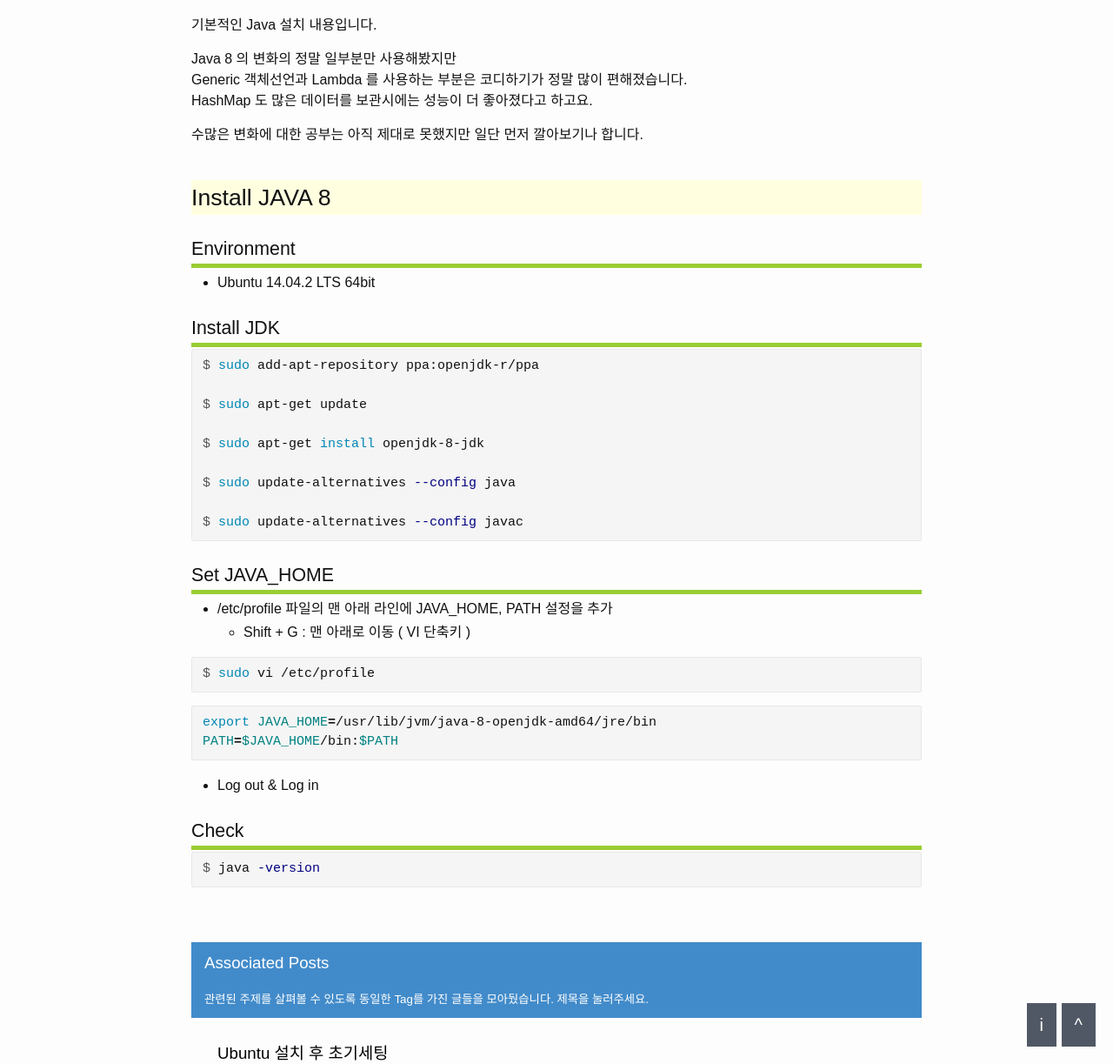
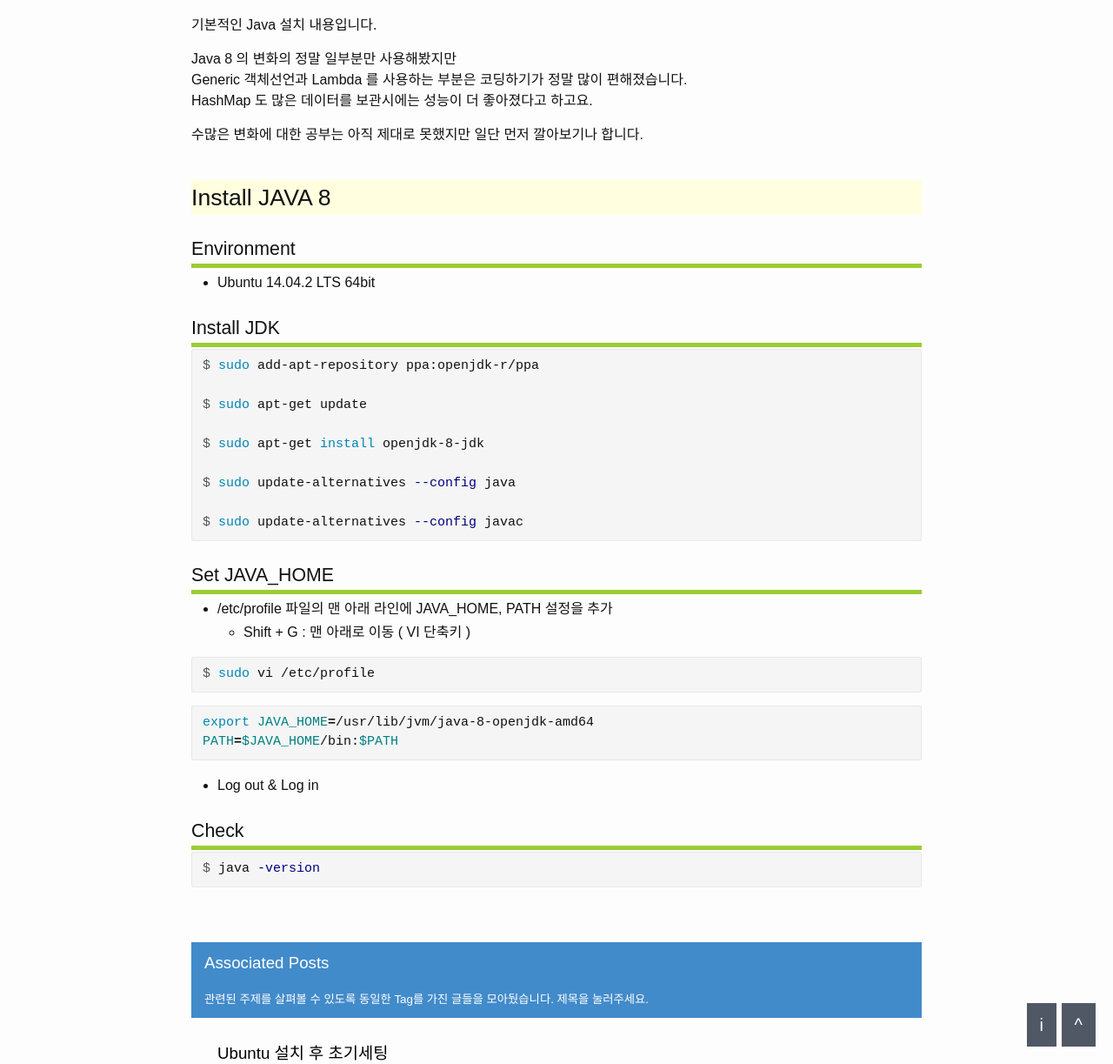
Before and after one commit to dveamer/dveamer.github.io, a Jekyll site: the page built from _posts/Java/2015-07-08-HowToInstallJava8.md, in a window 1280 px wide and 1400 px high, scrolled down 694 px. Shown: the part 177-1400 px from the top of the window at 87% size. Built offline with Jekyll 4.4.1, drawn with Linux system fonts in a browser that asks for light colours; comment, search, counter and statistics services are not loaded.

Commit message:
modify articles

```diff
--- a/_posts/Java/2015-07-08-HowToInstallJava8.md
+++ b/_posts/Java/2015-07-08-HowToInstallJava8.md
@@ -14,7 +14,7 @@
 기본적인 Java 설치 내용입니다.
 
 Java 8 의 변화의 정말 일부분만 사용해봤지만
-Generic 객체선언과 Lambda 를 사용하는 부분은 코디하기가 정말 많이 편해졌습니다.
+Generic 객체선언과 Lambda 를 사용하는 부분은 코딩하기가 정말 많이 편해졌습니다.
 HashMap 도 많은 데이터를 보관시에는 성능이 더 좋아졌다고 하고요.
 
 수많은 변화에 대한 공부는 아직 제대로 못했지만 일단 먼저 깔아보기나 합니다.
@@ -49,7 +49,7 @@
 ~~~
 
 ~~~bash
-export JAVA_HOME=/usr/lib/jvm/java-8-openjdk-amd64/jre/bin
+export JAVA_HOME=/usr/lib/jvm/java-8-openjdk-amd64
 PATH=$JAVA_HOME/bin:$PATH
 ~~~
   * Log out & Log in
```
Also changed, not shown: other parts of _posts/Java/2015-07-08-HowToInstallJava8.md (+1 -1 lines), _posts/Java/2016-01-24-Log4j2.md (+3 -3 lines), _posts/Java/2016-10-30-SpringAsync.md (+1 -0 lines), _posts/Java/2016-10-31-SLF4J-Log4J2.md (+8 -2 lines).
